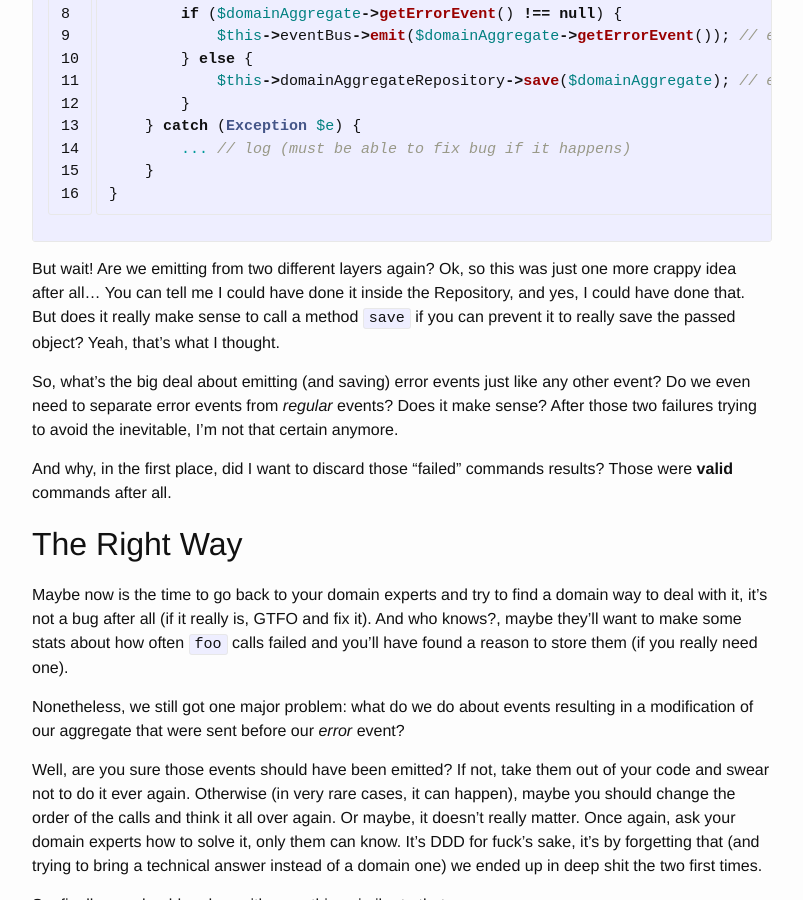
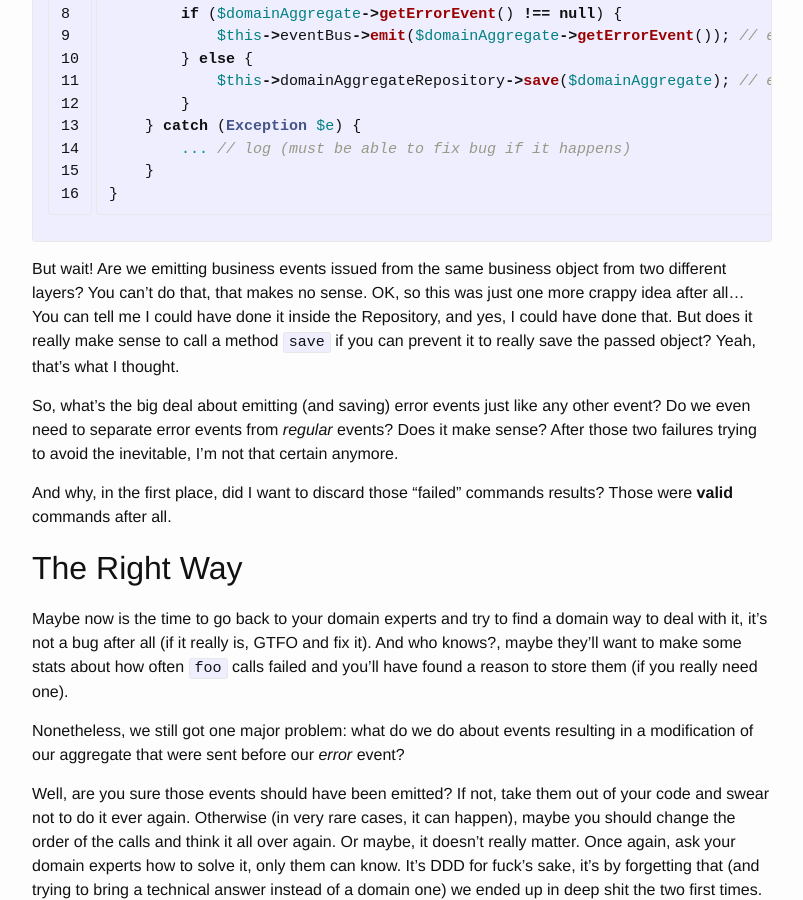
Before and after one commit to remi-san/remi-san.github.io, a Jekyll site: the page built from _posts/2015-10-27-CQRS-asynchronous-error-management.md, in a window 1280 px wide and 900 px high, scrolled down 3480 px. Shown: the whole window, without its empty margins (238-1041 px from the left). Built offline with Jekyll 4.4.1, drawn with Linux system fonts in a browser that asks for light colours; comment, search, counter and statistics services are not loaded; some of the changed text lies outside the part shown.

Commit message:
covered my ass

```diff
--- a/_posts/2015-10-27-CQRS-asynchronous-error-management.md
+++ b/_posts/2015-10-27-CQRS-asynchronous-error-management.md
@@ -130,7 +130,7 @@ public function handleFooCommand(FooCommand $command)
 }
 {% endhighlight %}
 
-But wait! Are we emitting from two different layers again? Ok, so this was just one more crappy idea after all... You can tell me I could have done it inside the Repository, and yes, I could have done that. But does it really make sense to call a method `save` if you can prevent it to really save the passed object? Yeah, that's what I thought.
+But wait! Are we emitting business events issued from the same business object from two different layers? You can't do that, that makes no sense. OK, so this was just one more crappy idea after all... You can tell me I could have done it inside the Repository, and yes, I could have done that. But does it really make sense to call a method `save` if you can prevent it to really save the passed object? Yeah, that's what I thought.
 
 So, what's the big deal about emitting (and saving) error events just like any other event? Do we even need to separate error events from *regular* events? Does it make sense? After those two failures trying to avoid the inevitable, I'm not that certain anymore.
 
```
Also changed, not shown: other parts of _posts/2015-10-27-CQRS-asynchronous-error-management.md (+1 -1 lines).
